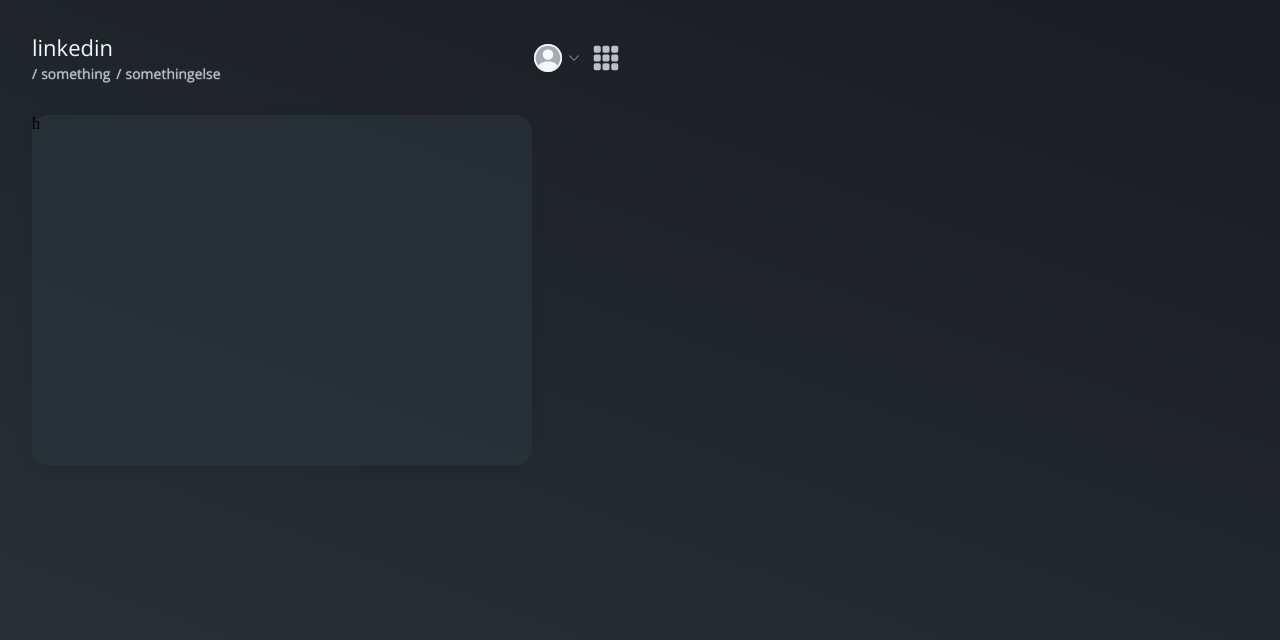
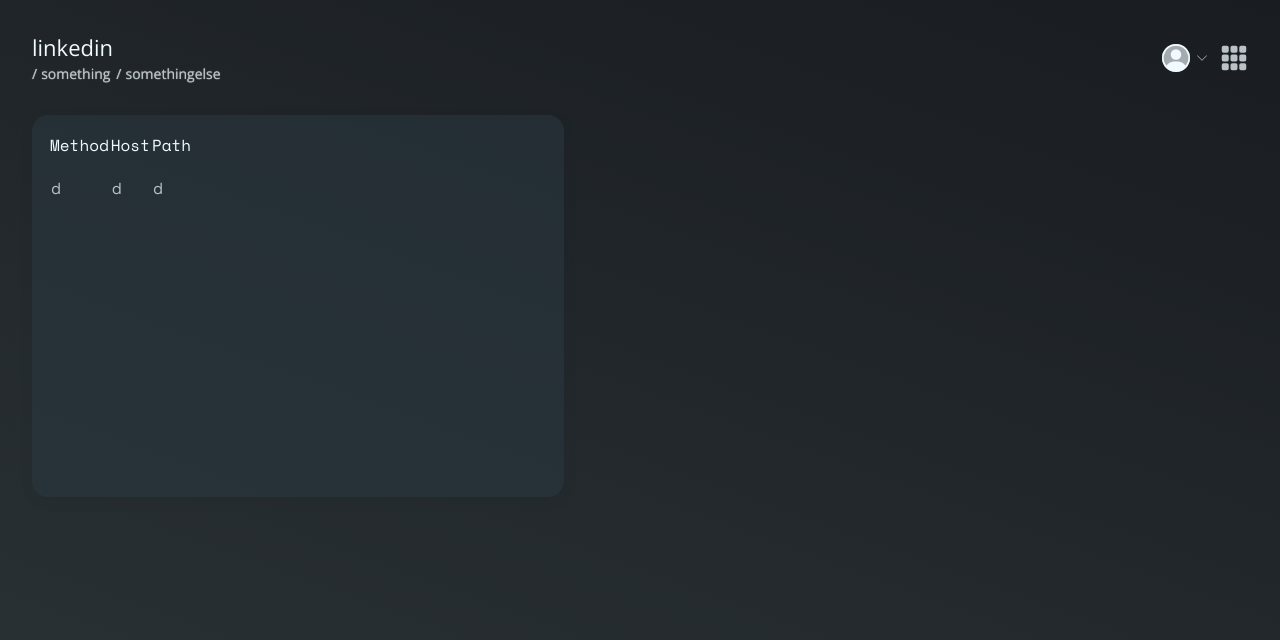
Before and after one commit to SwampPear/Medusa, a website: page medusa-experimental/medusa/src/index.html in a window 1280 px wide. Drawn offline with nearby package versions, Linux system fonts and the light colour scheme.

Commit message:
started implementation of widget table

```diff
--- a/medusa-experimental/medusa/src/index.html
+++ b/medusa-experimental/medusa/src/index.html
@@ -47,8 +47,20 @@
 
     </nav>
     <main class="content">
+
       <div class="widget">
-        h
+        <table class="widget__table">
+          <tr>
+            <th>Method</th>
+            <th>Host</th>
+            <th>Path</th>
+          </tr>
+          <tr>
+            <td>d</td>
+            <td>d</td>
+            <td>d</td>
+          </tr>
+        </table>
       </div>
 
     </main>
--- a/medusa-experimental/medusa/src/styles.css
+++ b/medusa-experimental/medusa/src/styles.css
@@ -1,4 +1,5 @@
 @import url('https://fonts.googleapis.com/css?family=Open+Sans');
+@import url('https://fonts.googleapis.com/css?family=Space+Mono');
 
 :root {
   --blue-black: #242d30;
@@ -17,8 +18,9 @@
 
   --main-bg: linear-gradient(20deg, #2b3337, #191c20);
   --widget-bg: rgba(43, 59, 66, 0.5);
+  --widget-bg-hover: rgba(27, 36, 41, 0.5);
 
-  --transition: .1s ease-in-out;
+  --transition: .15s ease-in-out;
   --box-shadow: rgba(0, 0, 0, 0.05) 0px 4px 16px;
 }
 
@@ -81,7 +83,8 @@
 }
 
 .breadcrumb__link:hover {
-  text-shadow: 0 0 5px var(--gray);
+  color: var(--dark-gray);
+  text-shadow: 0 0 5px var(--dark-gray);
 }
 
 .breadcrumb__link__delimeter {
@@ -94,7 +97,7 @@
   margin: 0 .25rem 0 0;
 }
 
-/* User */
+/* User Menu Button */
 .user__menu__button {
   align-items: center;
   background-color: transparent;
@@ -132,7 +135,7 @@
   fill: var(--dark-gray);
 }
 
-/* App Menu */
+/* App Menu Button */
 .actions {
   display: flex;
 }
@@ -162,6 +165,15 @@
   fill: var(--dark-gray);
 }
 
+/* User Menu */
+.user__menu {
+  display: none;
+}
+
+.app__menu {
+  display: none;
+}
+
 /* Content */
 .content {
   flex: 1;
@@ -173,6 +185,33 @@
   background: vaR(--widget-bg);
   border-radius: 1rem;
   box-shadow: var(--box-shadow);
+  padding: 1rem;
   width: 500px;
   height: 350px;
 }
+
+.widget__table {
+  font-family: 'Space Mono';
+}
+
+.widget__table > tbody > tr > th {
+  color: var(--white);
+  font-weight: normal;
+  padding: 0 0 1rem 0;
+}
+
+.widget__table > tbody > tr > td {
+  color: var(--gray);
+}
+
+.widget__table > tbody > tr {
+  transition: var(--transition);
+}
+
+.widget__table > tbody > tr:hover {
+  background-color: var(--widget-bg-hover);
+}
+
+.widget__table > tbody > tr:first-child:hover {
+  background-color: transparent;
+}
```
